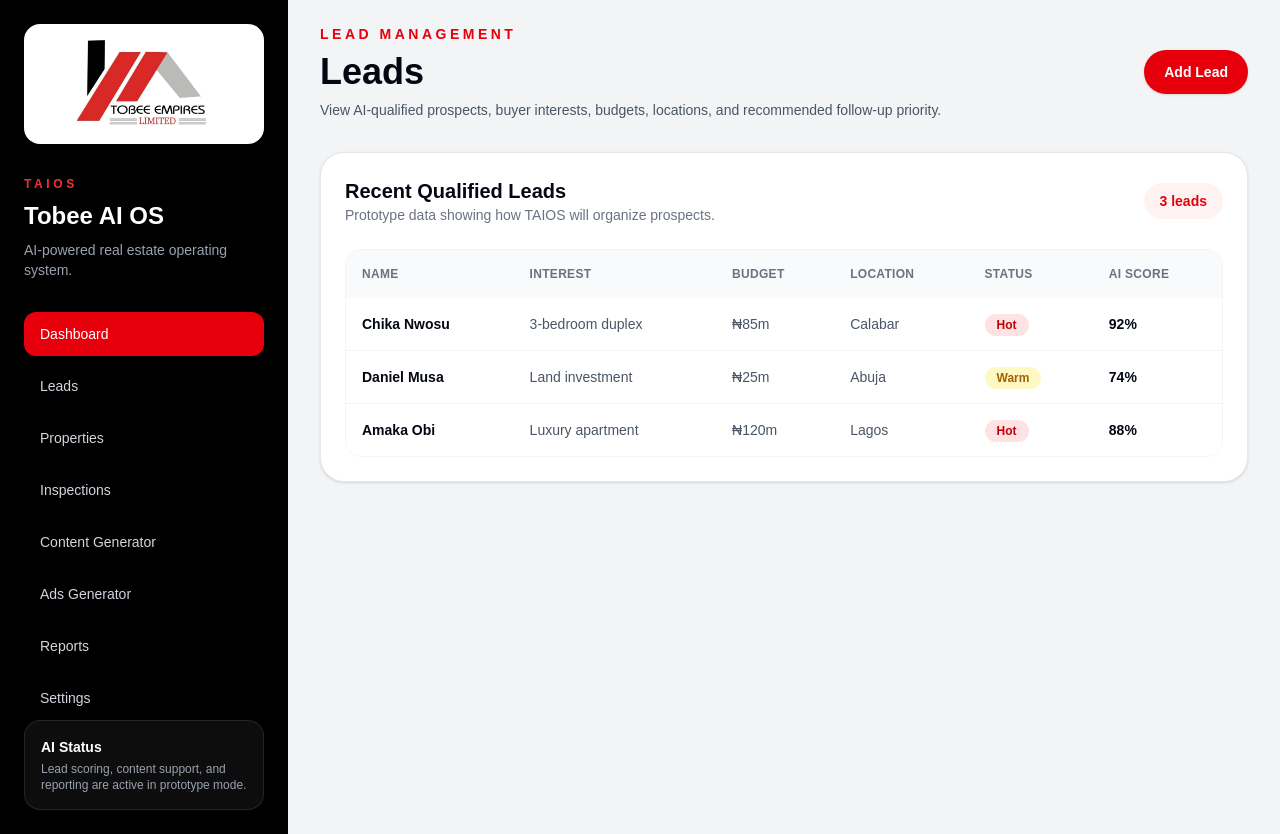
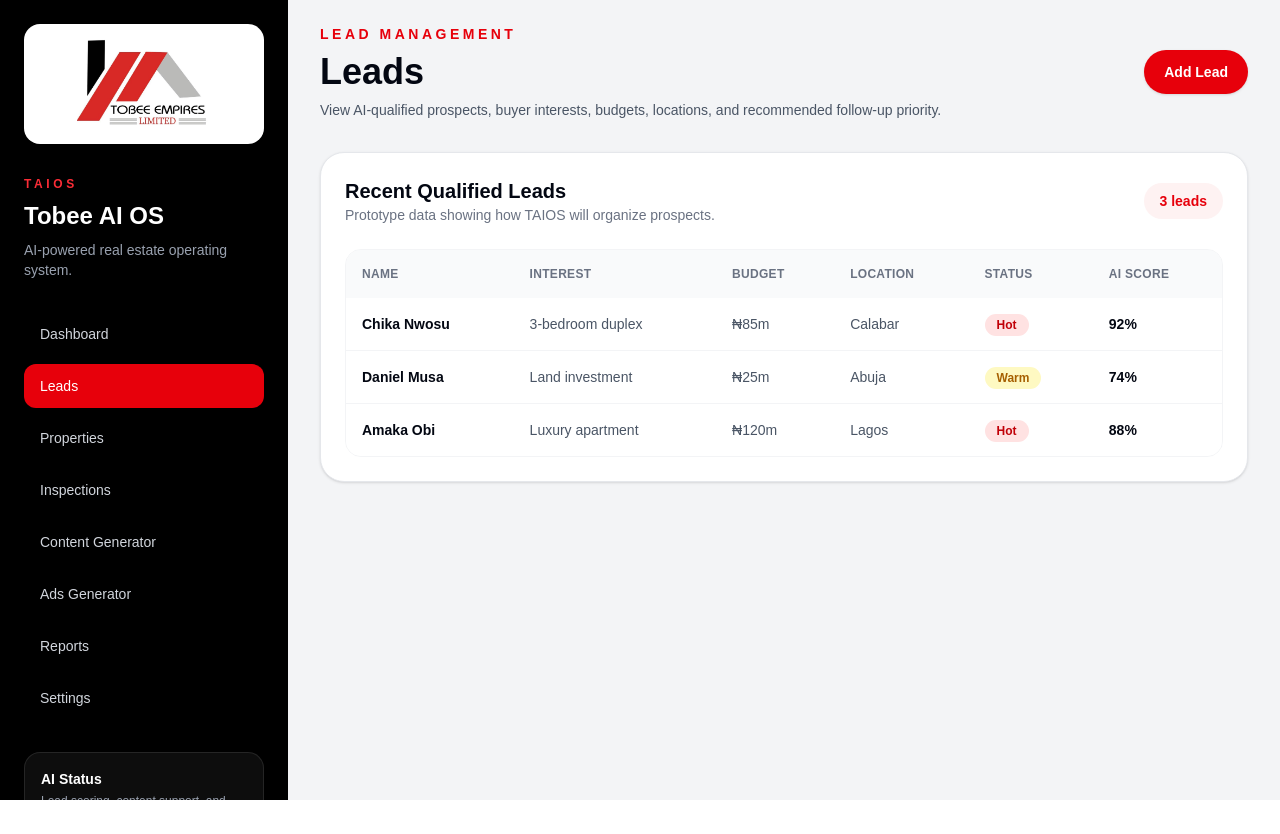
Before and after one commit to taios-dashboard/taios-dashboard, a Next.js app: page /leads in a window 1280 px wide. After the commit the page ends 800 px from the top, so only its background shows below. Built offline with nearby package versions, Linux system fonts and the light colour scheme.

Commit message:
Make sidebar navigation clickable

```diff
--- a/src/components/Sidebar.tsx
+++ b/src/components/Sidebar.tsx
@@ -1,19 +1,49 @@
+"use client";
+
 import Image from "next/image";
+import Link from "next/link";
+import { usePathname } from "next/navigation";
 
 const navItems = [
-  "Dashboard",
-  "Leads",
-  "Properties",
-  "Inspections",
-  "Content Generator",
-  "Ads Generator",
-  "Reports",
-  "Settings",
+  {
+    label: "Dashboard",
+    href: "/dashboard",
+  },
+  {
+    label: "Leads",
+    href: "/leads",
+  },
+  {
+    label: "Properties",
+    href: "/properties",
+  },
+  {
+    label: "Inspections",
+    href: "/inspections",
+  },
+  {
+    label: "Content Generator",
+    href: "/content-generator",
+  },
+  {
+    label: "Ads Generator",
+    href: "/ads-generator",
+  },
+  {
+    label: "Reports",
+    href: "/reports",
+  },
+  {
+    label: "Settings",
+    href: "/settings",
+  },
 ];
 
 export default function Sidebar() {
+  const pathname = usePathname();
+
   return (
-    <aside className="hidden min-h-screen w-72 flex-col bg-black px-6 py-6 text-white lg:flex">
+    <aside className="hidden h-screen w-72 flex-col overflow-y-auto bg-black px-6 py-6 text-white lg:flex">
       <div className="mb-8 rounded-2xl bg-white p-3">
         <Image
           src="/images/tobee-logo.jpg"
@@ -36,21 +66,27 @@ export default function Sidebar() {
       </div>
 
       <nav className="space-y-2">
-        {navItems.map((item) => (
-          <button
-            key={item}
-            className={`w-full rounded-xl px-4 py-3 text-left text-sm font-medium transition ${
-              item === "Dashboard"
-                ? "bg-red-600 text-white"
-                : "text-gray-300 hover:bg-white/10 hover:text-white"
-            }`}
-          >
-            {item}
-          </button>
-        ))}
+        {navItems.map((item) => {
+          const isActive =
+            pathname === item.href || pathname.startsWith(`${item.href}/`);
+
+          return (
+            <Link
+              key={item.href}
+              href={item.href}
+              className={`block w-full rounded-xl px-4 py-3 text-left text-sm font-medium transition ${
+                isActive
+                  ? "bg-red-600 text-white"
+                  : "text-gray-300 hover:bg-white/10 hover:text-white"
+              }`}
+            >
+              {item.label}
+            </Link>
+          );
+        })}
       </nav>
 
-      <div className="mt-auto rounded-2xl border border-white/10 bg-white/5 p-4">
+      <div className="mt-8 rounded-2xl border border-white/10 bg-white/5 p-4">
         <p className="text-sm font-semibold">AI Status</p>
         <p className="mt-1 text-xs text-gray-400">
           Lead scoring, content support, and reporting are active in prototype
```
